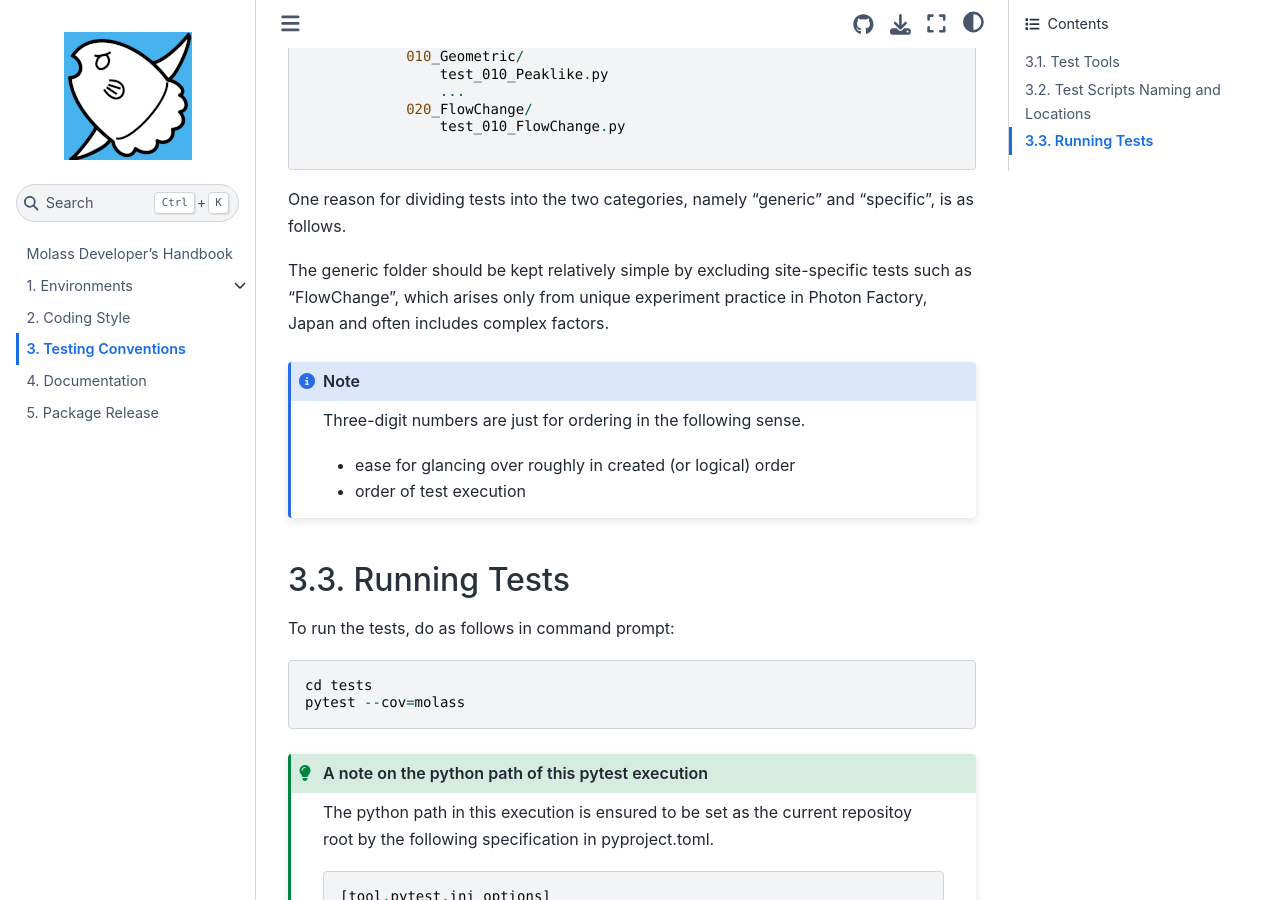
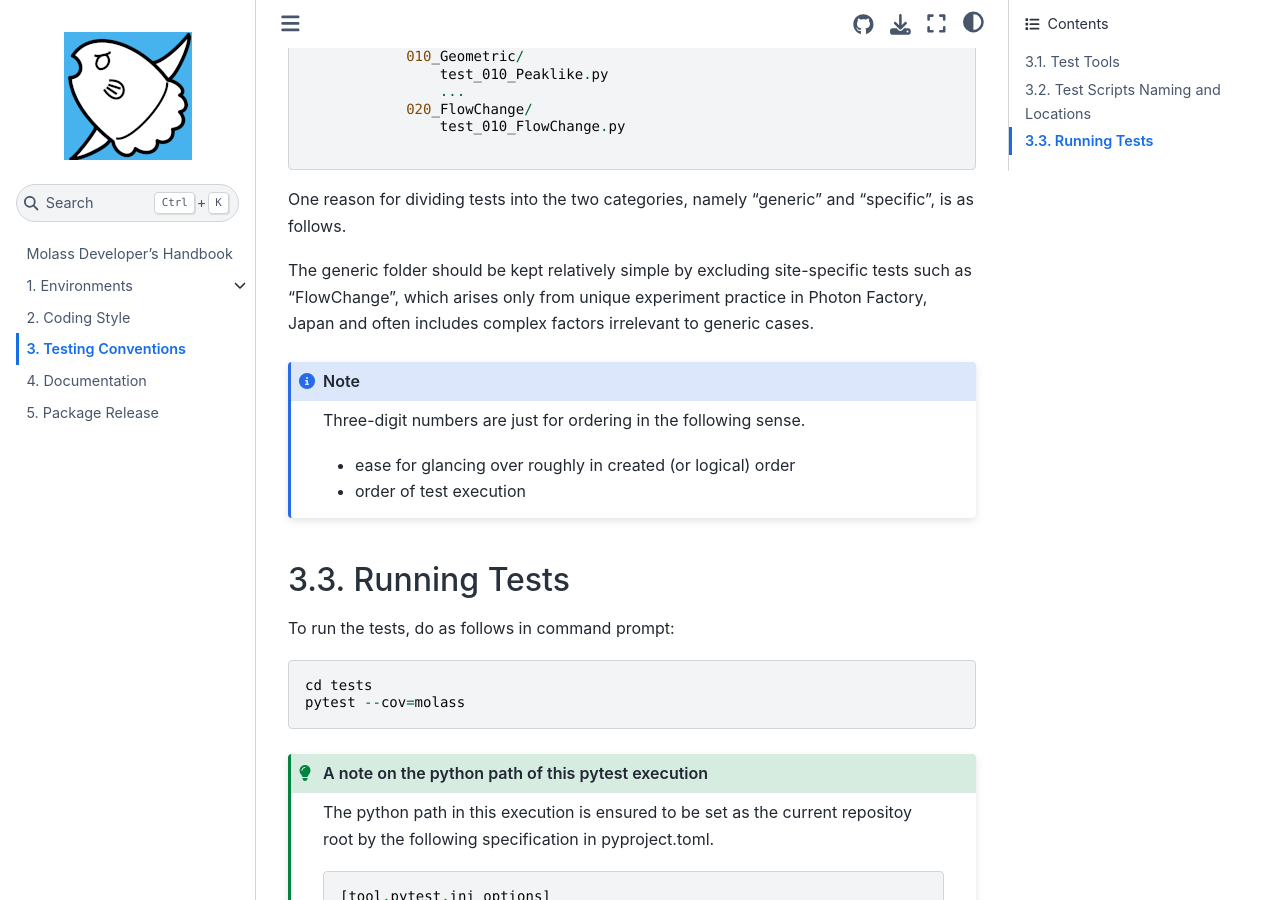
Before and after one commit to biosaxs-dev/molass-develop, a Jupyter Book: the page built from chapters/06/testing.md, in a window 1280 px wide and 900 px high, scrolled down 633 px. Built offline with Jupyter Book 1.0.4 settings and Sphinx 7.4.7 and the Sphinx Book theme 1.1.4, drawn with Linux system fonts in a browser that asks for light colours.

Commit message:
update for better wording

````diff
--- a/chapters/06/testing.md
+++ b/chapters/06/testing.md
@@ -35,7 +35,7 @@
 
 One reason for dividing tests into the two categories, namely "generic" and "specific", is as follows.
 
-The generic folder should be kept relatively simple by excluding site-specific tests such as "FlowChange", which arises only from unique experiment practice in Photon Factory, Japan and often includes complex factors.
+The generic folder should be kept relatively simple by excluding site-specific tests such as "FlowChange", which arises only from unique experiment practice in Photon Factory, Japan and often includes complex factors irrelevant to generic cases.
 
 ```{note}
 Three-digit numbers are just for ordering in the following sense.
````
